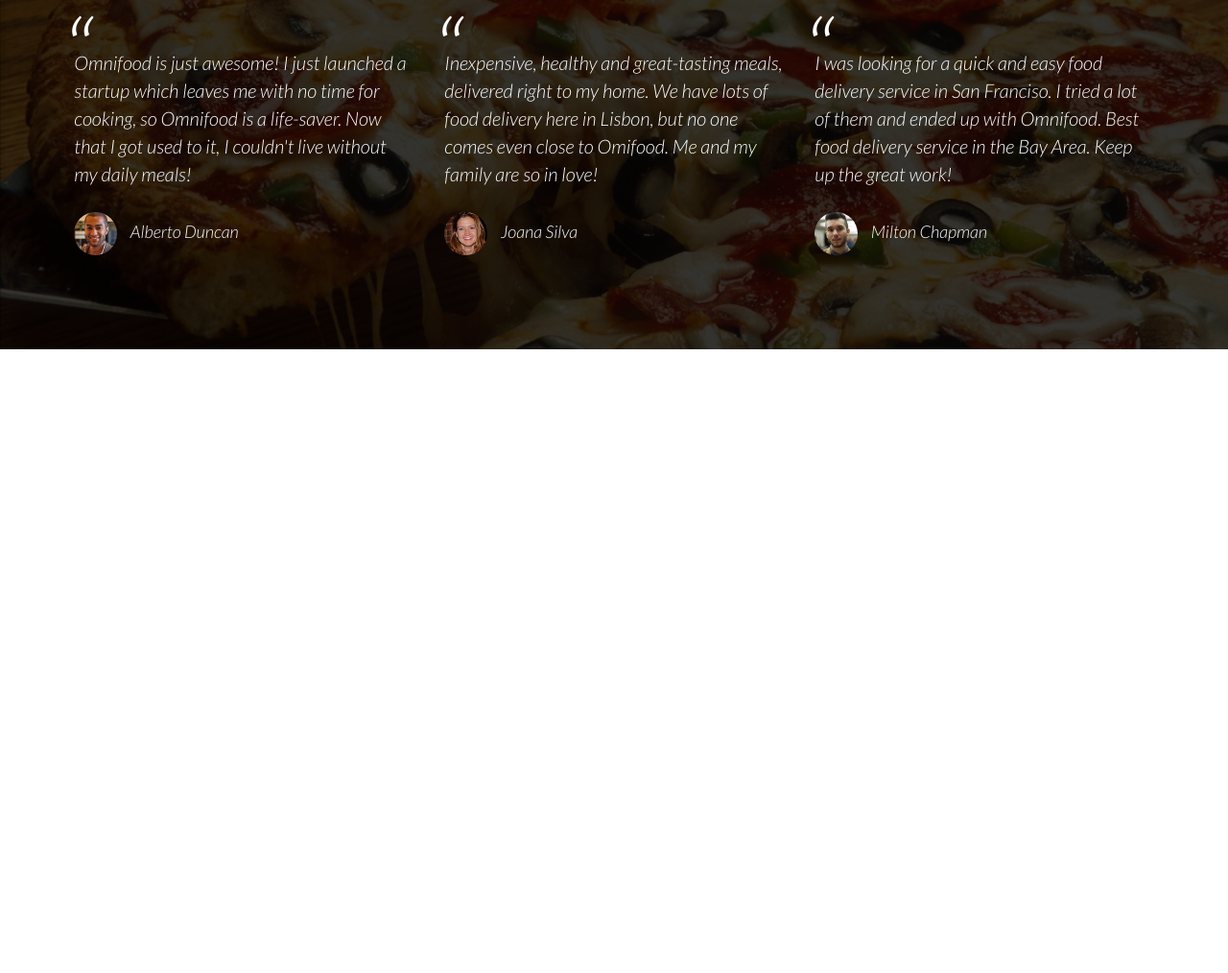
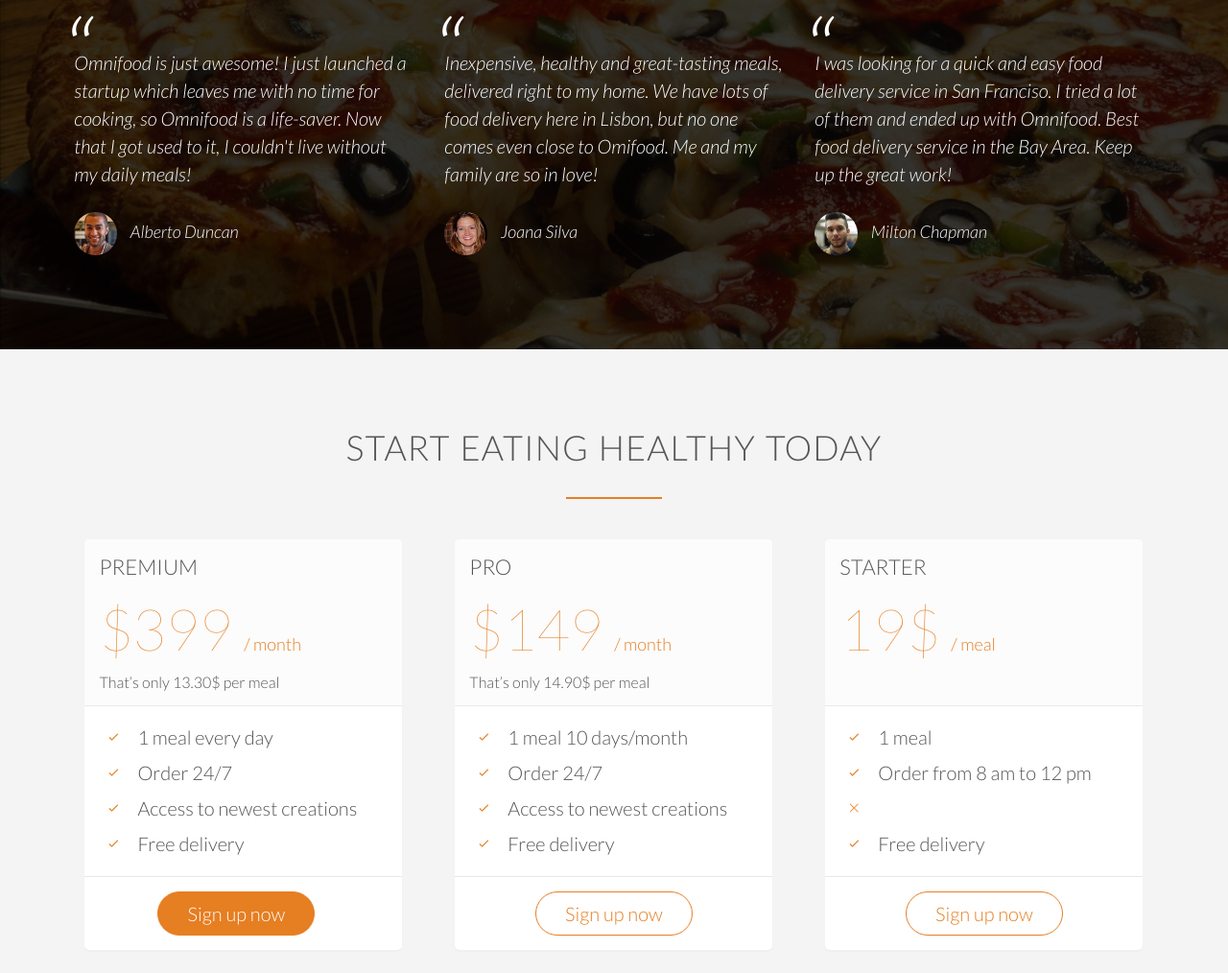
Before and after one commit to yogimp/Omnifood, a plain HTML site: page index.html in a window 1280 px wide. Shown: the part 3577-4591 px from the top of the page at 96% size. Before the commit the page ends 3941 px from the top, so only its background shows below. Drawn offline with Linux system fonts and the light colour scheme; files whose address does not match are found by name.

Commit message:
Adding Plans Section

```diff
--- a/index.html
+++ b/index.html
@@ -260,38 +260,80 @@
         </div>
     </section>
 
+    <section class="section-plans">
+        <div class="row">
+            <h2>Start eating healthy today</h2>
+        </div>
+        <div class="row">
+            <div class="col span-1-of-3">
+                <div class="plan-box">
+                    <div>
+                        <h3>Premium</h3>
+                        <p class="plan-price">$399 <span>/ month</span></p>
+                        <p class="plan-price-meal">That’s only 13.30$ per meal</p>
+                    </div>
+                    <div>
+                        <ul>
+                            <li><i class="ion-ios-checkmark-empty icon-small"></i>1 meal every day</li>
+                            <li><i class="ion-ios-checkmark-empty icon-small"></i>Order 24/7</li>
+                            <li><i class="ion-ios-checkmark-empty icon-small"></i>Access to newest creations</li>
+                            <li><i class="ion-ios-checkmark-empty icon-small"></i>Free delivery</li>
+                        </ul>
+                    </div>
+                    <div>
+                        <a href="#" class="btn btn-full">Sign up now</a>
+                    </div>
+                </div>
+            </div>
+            <div class="col span-1-of-3">
+                <div class="plan-box">
+                    <div>
+                        <h3>Pro</h3>
+                        <p class="plan-price">$149 <span>/ month</span></p>
+                        <p class="plan-price-meal">That’s only 14.90$ per meal</p>
+                    </div>
+                    <div>
+                        <ul>
+                            <li><i class="ion-ios-checkmark-empty icon-small"></i>1 meal 10 days/month</li>
+                            <li><i class="ion-ios-checkmark-empty icon-small"></i>Order 24/7</li>
+                            <li><i class="ion-ios-checkmark-empty icon-small"></i>Access to newest creations</li>
+                            <li><i class="ion-ios-checkmark-empty icon-small"></i>Free delivery</li>
+                        </ul>
+                    </div>
+                    <div>
+                        <a href="#" class="btn btn-ghost">Sign up now</a>
+                    </div>
+                </div>
+            </div>
+            <div class="col span-1-of-3">
+                <div class="plan-box">
+                    <div>
+                        <h3>Starter</h3>
+                        <p class="plan-price">19$ <span>/ meal</span></p>
+                        <p class="plan-price-meal">&nbsp;</p>
+                    </div>
+                    <div>
+                        <ul>
+                            <li><i class="ion-ios-checkmark-empty icon-small"></i>1 meal</li>
+                            <li><i class="ion-ios-checkmark-empty icon-small"></i>Order from 8 am to 12 pm</li>
+                            <li><i class="ion-ios-close-empty icon-small"></i></li>
+                            <li><i class="ion-ios-checkmark-empty icon-small"></i>Free delivery</li>
+                        </ul>
+                    </div>
+                    <div>
+                        <a href="#" class="btn btn-ghost">Sign up now</a>
+                    </div>
+                </div>
+            </div>
+        </div>
+    </section>
+
 </body>
 </html>
 
 
 <!--
 
-Section 6: Sign up and pricing plans
-Title: Start eating healthy today
-
-Plan 1: Premium
-399$ per month
-That’s only 13.30$ per meal
-1 meal every day
-Order 24/7
-Access to newest creations
-Free delivery
-
-
-Plan 2: Pro
-149$ per month
-That’s only 14.90$ per meal
-1 meal 10 days/month
-Order 24/7
-Access to newest creations
-Free delivery
-
-
-Plan 3: Starter
-19$ per meal
-1 meal
-Order from 8 am to 12 pm
-Free delivery
 Section 7: Contact form
 Title: We're happy to hear from you
 
--- a/resources/css/style.css
+++ b/resources/css/style.css
@@ -388,3 +388,59 @@ cite img {
     margin-right: 10px;
     vertical-align: middle;
 }
+
+/* ---------------------------------------------- */
+/* SIGN UP */
+/* ---------------------------------------------- */
+
+.section-plans {
+    background-color: #f4f4f4;
+}
+
+.plan-box {
+    background-color: #fff;
+    border-radius: 5px;
+    width: 90%;
+    margin-left: 5%;
+    box-shadow: 0 2px 2px #efefef;
+}
+
+.plan-box div {
+    padding: 15px;
+    border-bottom: 1px solid #e8e8e8;
+}
+
+.plan-box div:first-child {
+    background-color: #fcfcfc;
+    border-top-left-radius: 5px;
+    border-top-right-radius: 5px;
+}
+
+.plan-box div:last-child {
+    text-align: center;
+    border: none;
+}
+
+.plan-price {
+    font-size: 300%;
+    margin-bottom: 10px;
+    font-weight: 100;
+    color: #e67e22;
+}
+
+.plan-price span {
+    font-size: 30%;
+    font-weight: 300;
+}
+
+.plan-price-meal {
+    font-size: 80%;
+}
+
+.plan-box ul {
+    list-style: none;
+}
+
+.plan-box ul li {
+    padding: 5px 0;
+}
```
